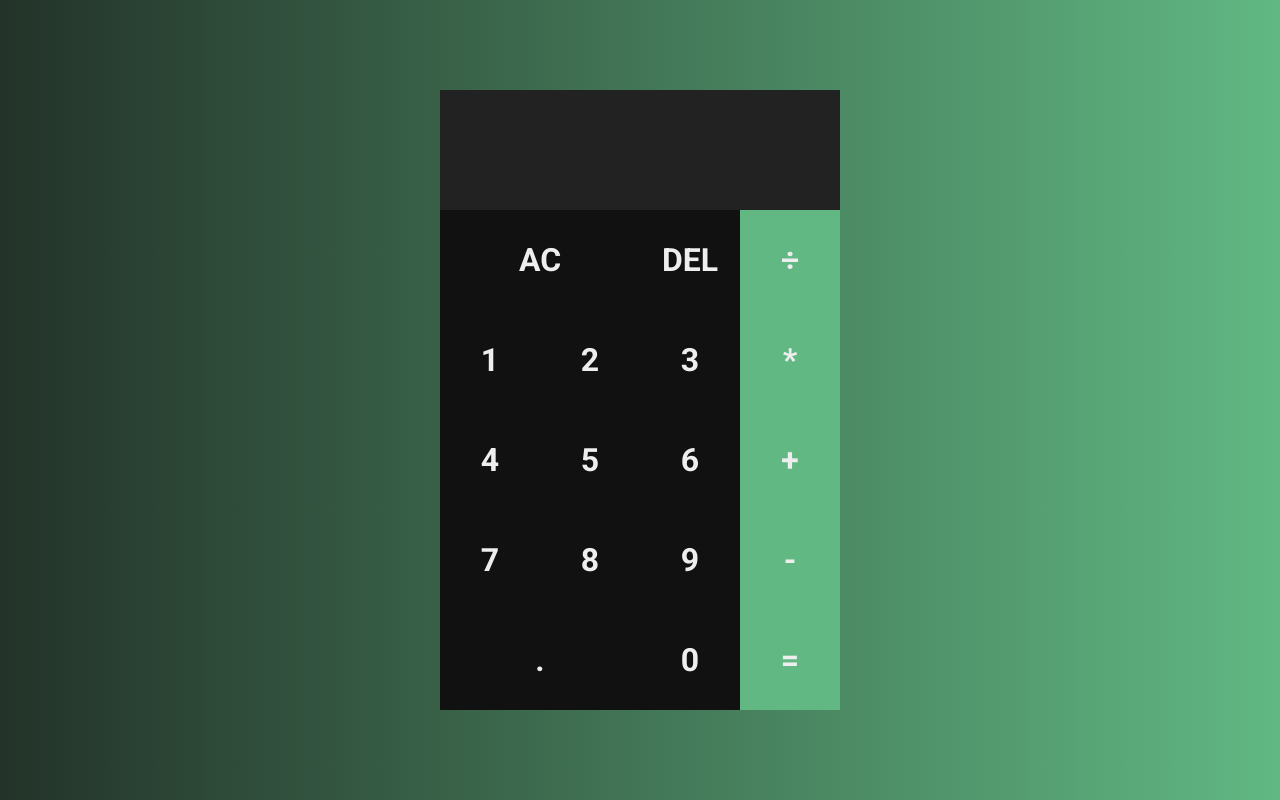
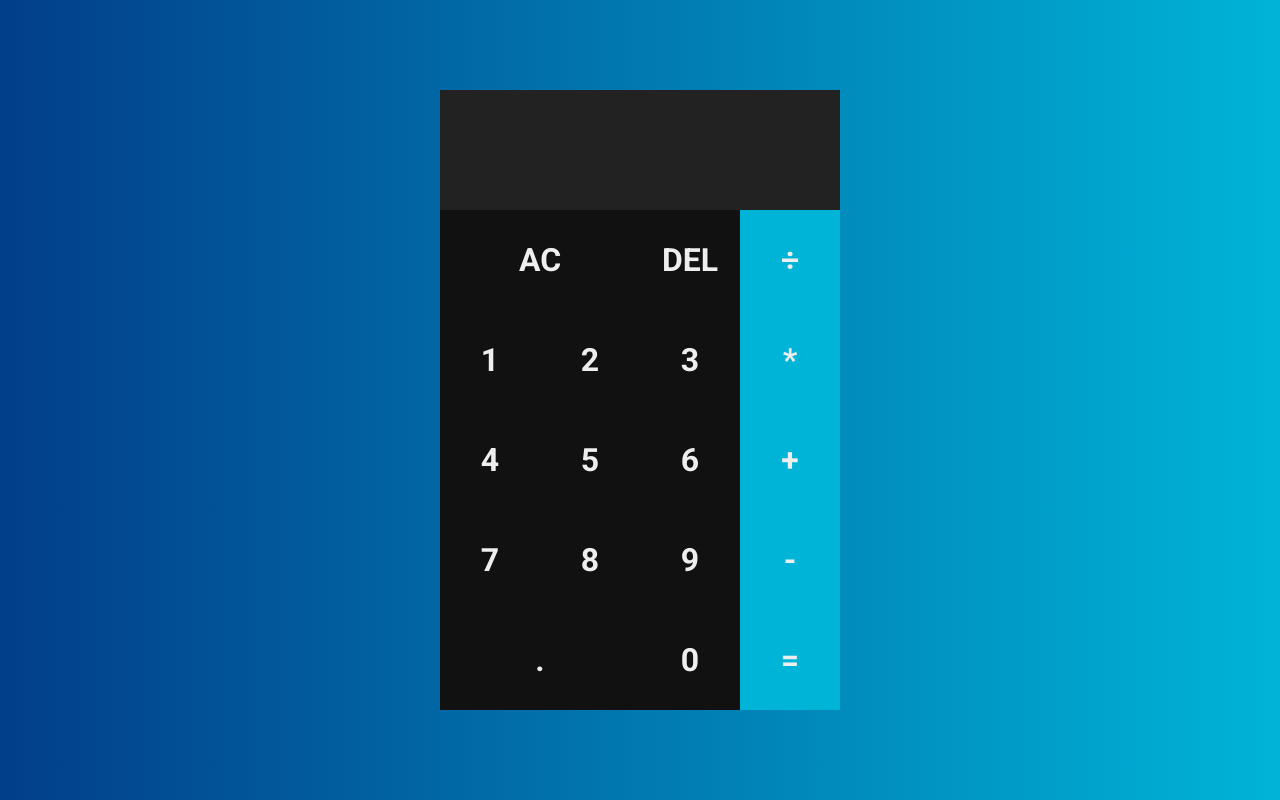
Before and after one commit to jucox/calculator, a plain HTML site: page index.html in a window 1280 px wide. Drawn offline with Linux system fonts and the light colour scheme.

Commit message:
colors updated

```diff
--- a/style.css
+++ b/style.css
@@ -9,7 +9,7 @@
 }
 
 body {
-    background: linear-gradient(to right, #233329, #61B883);
+    background: linear-gradient(to right, #023E8A, #00B4D8);
 }
 
 .grid-container {
@@ -36,7 +36,7 @@ body {
 }
 
 .grid-container > .operator {
-    background-color: #61B883;
+    background-color: #00B4D8;
 }
 
 .span-two {
```
